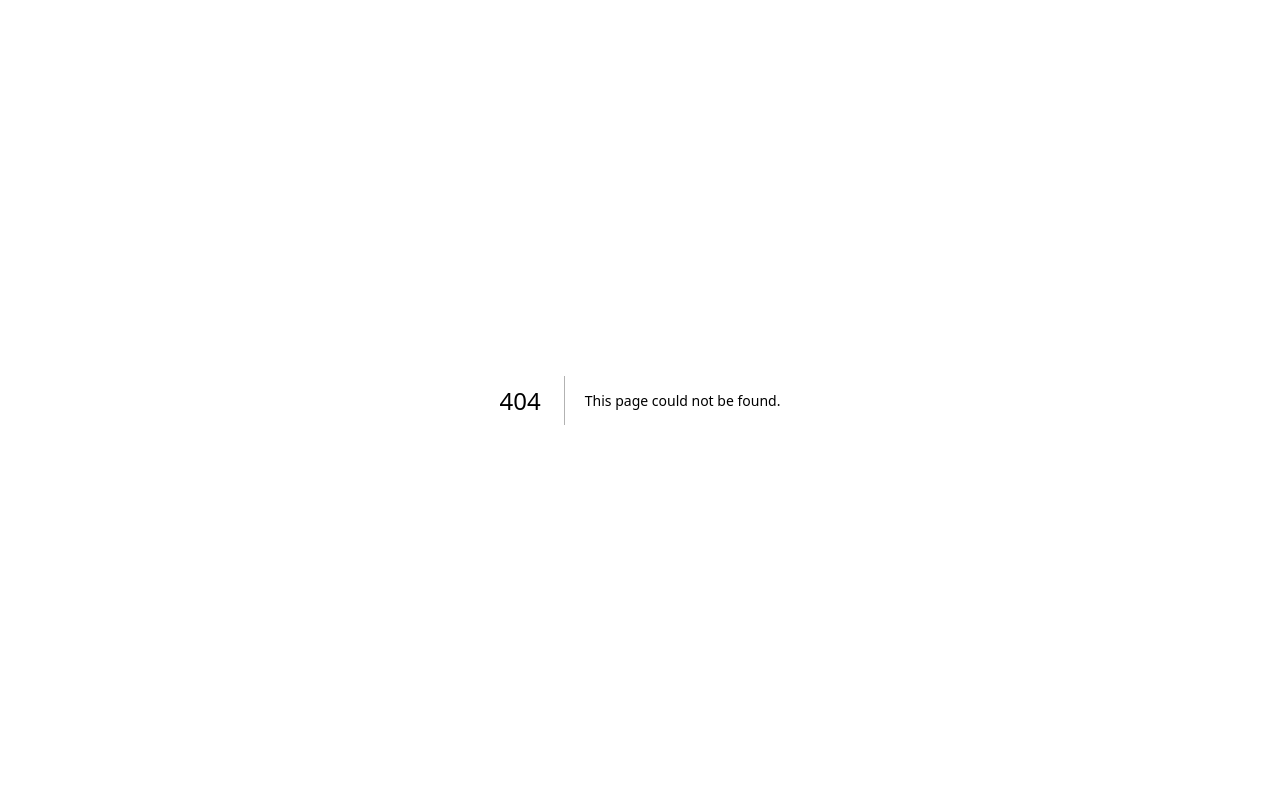
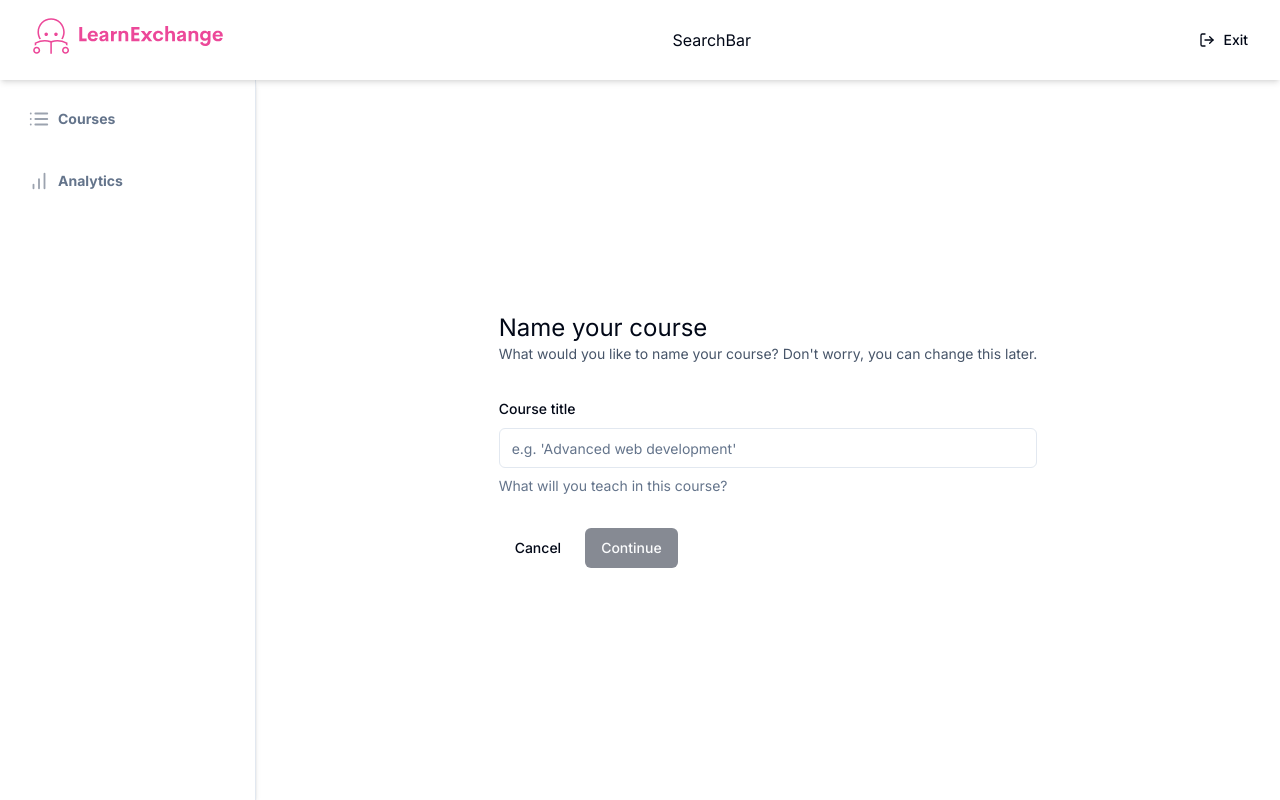
Before and after one commit to jayjang0209/LeanExchange, a Next.js app: page /teacher/create in a window 1280 px wide. Before the commit this address had no page. Built offline with nearby package versions, Linux system fonts and the light colour scheme.

Commit message:
implement course create page

```diff
--- /dev/null
+++ b/app/(dashboard)/(routes)/teacher/create/page.tsx
@@ -0,0 +1,110 @@
+"use client";
+
+import React from "react";
+import * as z from "zod";
+import axios from "axios";
+import { zodResolver } from "@hookform/resolvers/zod";
+import { useForm } from "react-hook-form";
+import { useRouter } from "next/navigation";
+import toast from "react-hot-toast";
+
+import {
+  Form,
+  FormControl,
+  FormDescription,
+  FormField,
+  FormMessage,
+  FormItem,
+  FormLabel,
+} from "@/components/ui/form";
+import { Button } from "@/components/ui/button";
+import { Input } from "@/components/ui/input";
+import Link from "next/link";
+
+const formSchema = z.object({
+  title: z.string().min(1, {
+    message: "Title is required",
+  }),
+});
+
+export default function CreatePage() {
+  const router = useRouter();
+  const form = useForm<z.infer<typeof formSchema>>({
+    resolver: zodResolver(formSchema),
+    defaultValues: {
+      title: "",
+    },
+  });
+
+  const { isSubmitting, isValid } = form.formState;
+
+
+  const onSubmit = async (values: z.infer<typeof formSchema>) => {
+    try {
+      const response = await axios.post("/api/courses", values);
+      router.push(`/teacher/courses/${response.data.id}`);
+      toast.success("Course created!");
+    } catch (error) {
+      toast.error("Something went wrong!");
+    }
+  };
+
+
+  return (
+    <div className="max-w-5xl mx-auto flex md:items-center md:justify-center h-full p-6">
+    <div>
+      <h1 className="text-2xl">
+        Name your course
+      </h1>
+      <p className="text-sm text-slate-600">
+        What would you like to name your course? Don&apos;t worry, you can change this later.
+      </p>
+      <Form {...form}>
+        <form
+          onSubmit={form.handleSubmit(onSubmit)}
+          className="space-y-8 mt-8"
+        >
+          <FormField
+            control={form.control}
+            name="title"
+            render={({ field }) => (
+              <FormItem>
+                <FormLabel>
+                  Course title
+                </FormLabel>
+                <FormControl>
+                  <Input
+                    disabled={isSubmitting}
+                    placeholder="e.g. 'Advanced web development'"
+                    {...field}
+                  />
+                </FormControl>
+                <FormDescription>
+                  What will you teach in this course?
+                </FormDescription>
+                <FormMessage />
+              </FormItem>
+            )}
+          />
+          <div className="flex items-center gap-x-2">
+            <Link href="/">
+              <Button
+                type="button"
+                variant="ghost"
+              >
+                Cancel
+              </Button>
+            </Link>
+            <Button
+              type="submit"
+              disabled={!isValid || isSubmitting}
+            >
+              Continue
+            </Button>
+          </div>
+        </form>
+      </Form>
+    </div>
+  </div>
+ );
+}
```
